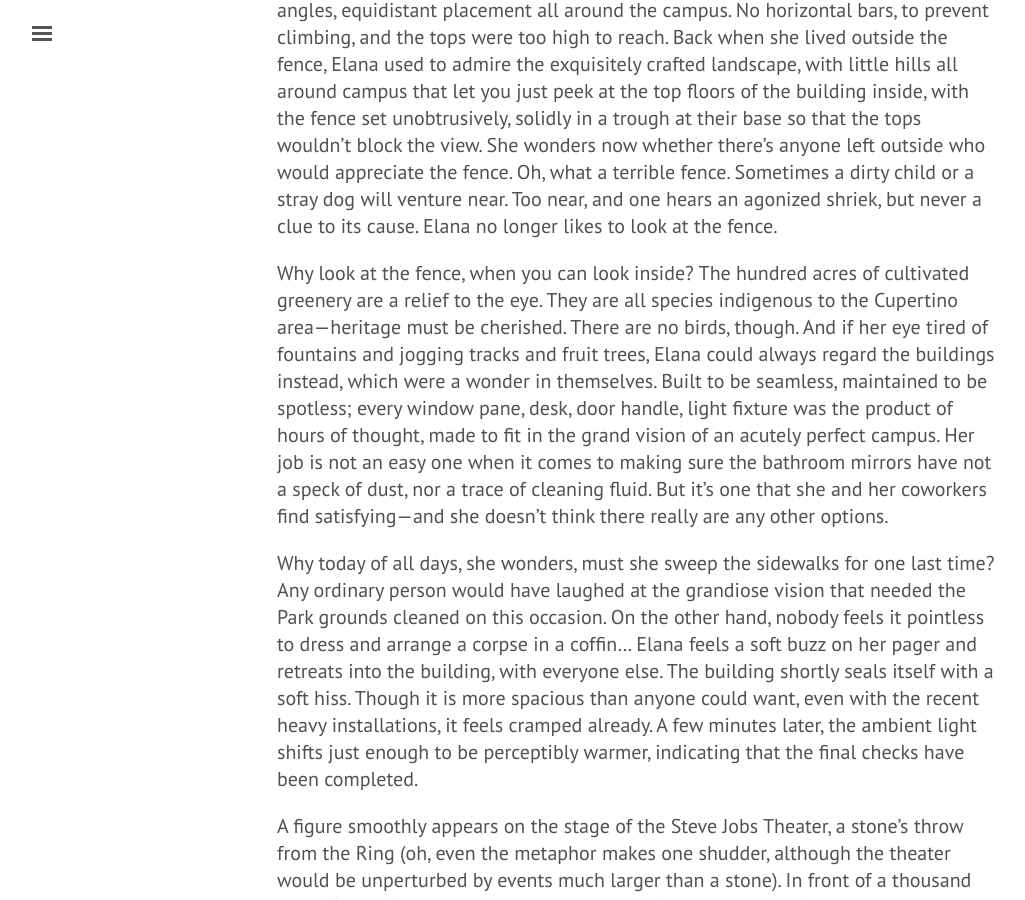
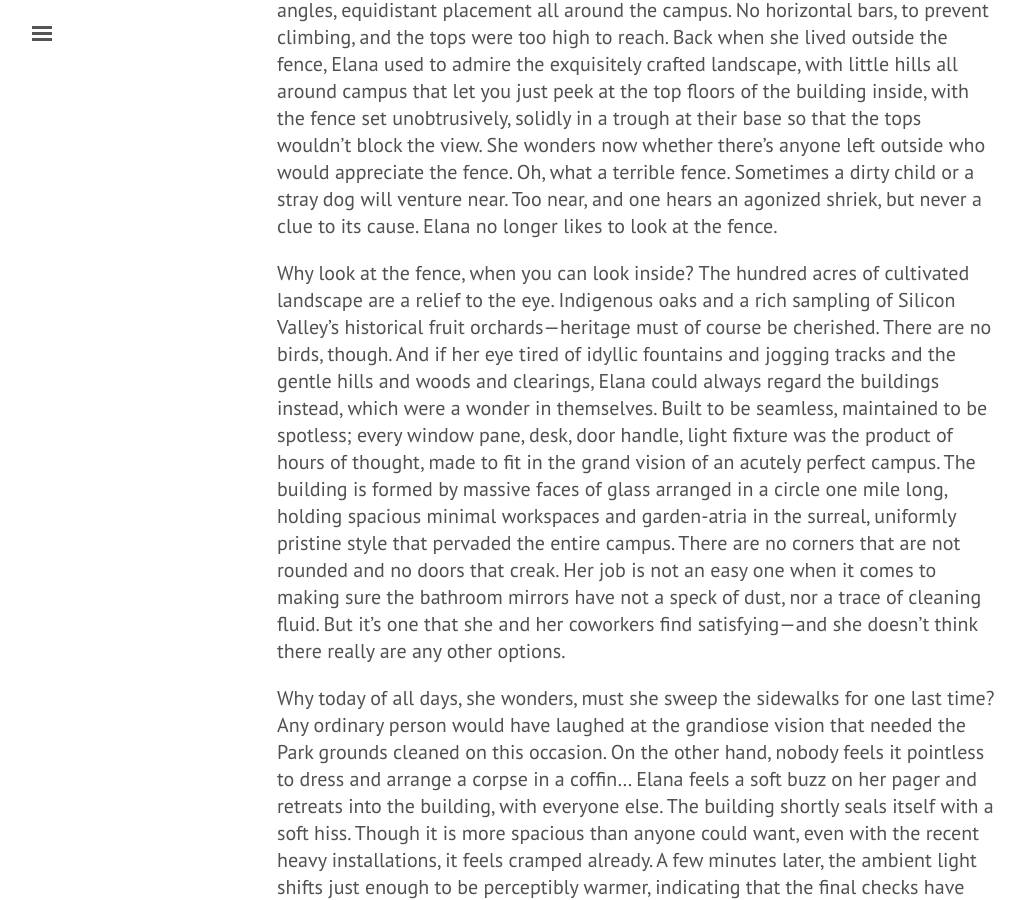
Before and after one commit to theshorttamperedclavier/theshorttamperedclavier.github.io, a Jekyll site: the page built from _posts/2020-01-22-cupertino-2040.md, in a window 1280 px wide and 900 px high, scrolled down 784 px. Shown: the whole window, without its empty margins (3-1028 px from the left). Built offline with Jekyll 4.4.1, drawn with Linux system fonts in a browser that asks for light colours; some web fonts are replaced.

Commit message:
Tweak with Rujul's suggestions

```diff
--- a/_posts/2020-01-22-cupertino-2040.md
+++ b/_posts/2020-01-22-cupertino-2040.md
@@ -36,13 +36,18 @@ hears an agonized shriek, but never a clue to its cause. Elana no longer likes
 to look at the fence.
 
 Why look at the fence, when you can look inside? The hundred acres of cultivated
-greenery are a relief to the eye. They are all species indigenous to the
-Cupertino area---heritage must be cherished. There are no birds, though. And if
-her eye tired of fountains and jogging tracks and fruit trees, Elana could
+landscape are a relief to the eye. Indigenous oaks and a rich sampling of Silicon
+Valley's historical fruit orchards---heritage must of course be cherished. There
+are no birds, though. And if her eye tired of idyllic fountains and jogging
+tracks and the gentle hills and woods and clearings, Elana could
 always regard the buildings instead, which were a wonder in themselves. Built to
 be seamless, maintained to be spotless; every window pane, desk, door handle,
 light fixture was the product of hours of thought, made to fit in the grand
-vision of an acutely perfect campus. Her job is not an easy one when it comes to
+vision of an acutely perfect campus. The building is formed by massive faces of
+glass arranged in a circle one mile long, holding spacious minimal workspaces
+and garden-atria in the surreal, uniformly pristine style that pervaded the
+entire campus. There are no corners that are not rounded and no doors that
+creak. Her job is not an easy one when it comes to
 making sure the bathroom mirrors have not a speck of dust, nor a trace of
 cleaning fluid. But it's one that she and her coworkers find satisfying---and
 she doesn't think there really are any other options.
```
